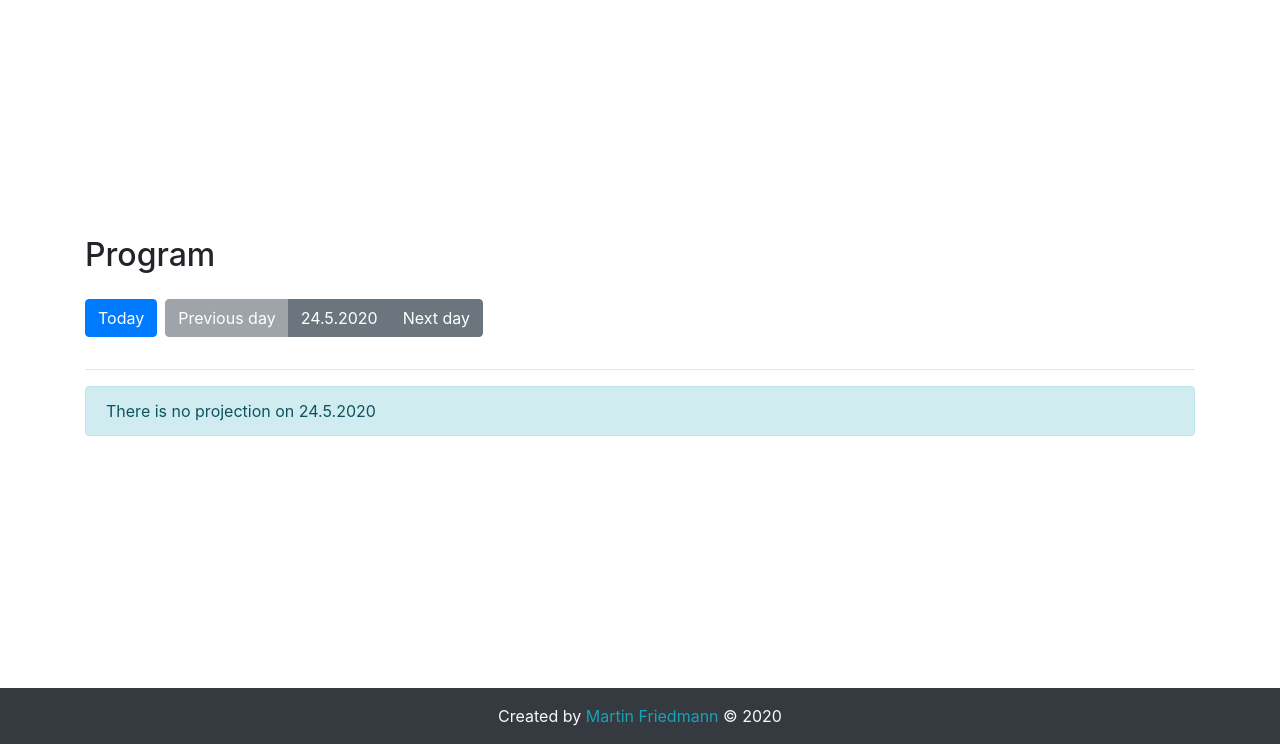
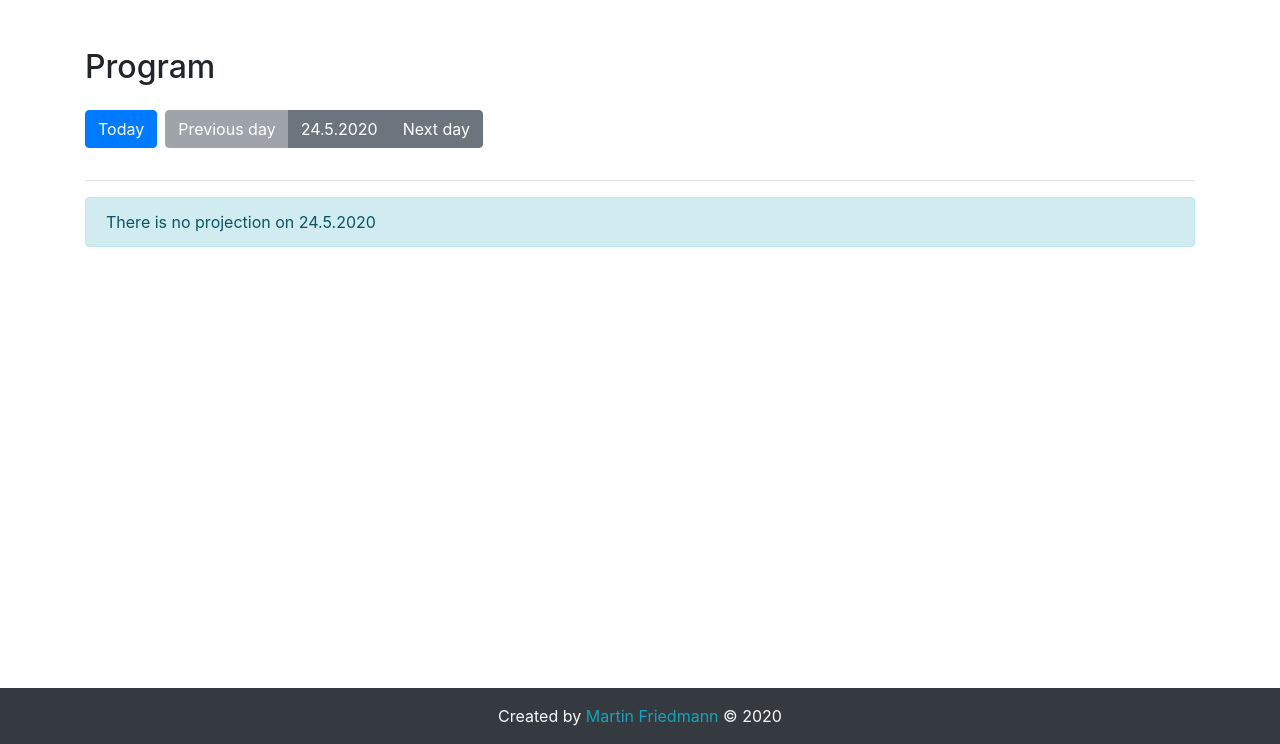
Before and after one commit to friedmannmartin/marvelous-movies, a PHP site: page /program/today in a window 1280 px wide. Shown: the part 56-800 px from the top of the page. Run offline with PHP 8.4, Linux system fonts and the light colour scheme; data comes from the database, SQL or seed files in the repository; a stand-in replaces the project's code that opens the database connection; some libraries are stand-ins or nearby versions.

Commit message:
Refaktorizace kódu

```diff
--- a/projections.php
+++ b/projections.php
@@ -32,7 +32,7 @@
     include './include/header.php';
 ?>
 
-<main class="d-flex align-items-center">
+<main>
     <div class="container-sm py-5">
         <h2 class="pb-3">Program</h2>
 
@@ -56,10 +56,6 @@
                 <a href="./program/<?= $nextDay->format('Y-m-d') ?>" class="btn btn-secondary">Next day</a>
             </div>
         </div>
-
-
-
-
 
         <?php if(empty($projectionTypes)): ?>
             <hr>
```
Also changed, not shown: movie-edit.php (indentation only).
